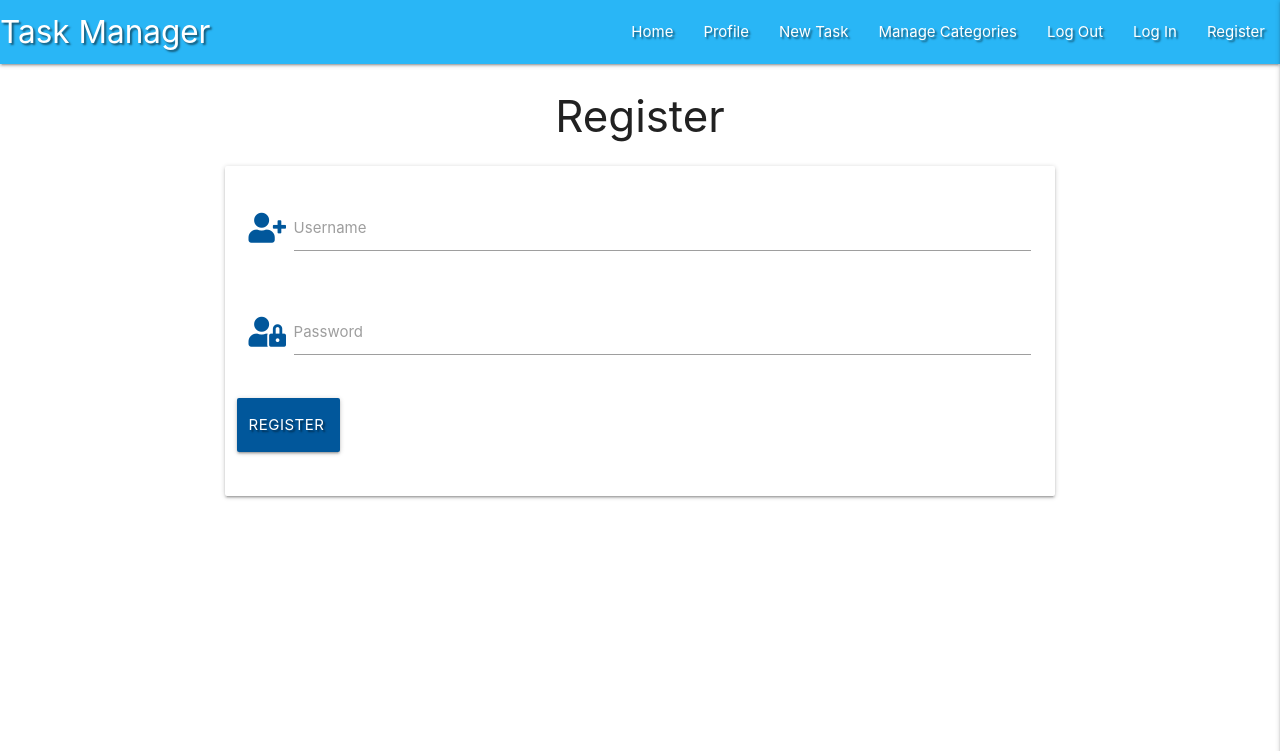
After one commit to carolinecole25/flask-task-manager, a Flask app: page /register in a window 1280 px wide. The commit adds this page. Shown: the top 751 px of the page. Run offline with Flask 2, Linux system fonts and the light colour scheme; some libraries are stand-ins or nearby versions.

Commit message:
add register template

```diff
--- a/app.py
+++ b/app.py
@@ -1,8 +1,10 @@
 import os
 from flask import (
-    Flask, flash, render_template, redirect, request, session, url_for)
+    Flask, flash, render_template,
+    redirect, request, session, url_for)
 from flask_pymongo import PyMongo
 from bson.objectid import ObjectId
+from werkzeug.security import generate_password_hash, check_password_hash
 if os.path.exists("env.py"):
     import env
 
@@ -15,6 +17,7 @@ app.secret_key = os.environ.get("SECRET_KEY")
 
 mongo = PyMongo(app)
 
+
 @app.route("/")
 @app.route("/get_tasks")
 def get_tasks():
@@ -22,7 +25,12 @@ def get_tasks():
     return render_template("tasks.html", tasks=tasks)
 
 
+@app.route("/register", methods=["GET", "POST"])
+def register():
+    return render_template("register.html")
+
+
 if __name__ == "__main__":
     app.run(host=os.environ.get("IP"),
-    port=int(os.environ.get("PORT")),
-    debug=True) #true needs to be false before submission
+            port=int(os.environ.get("PORT")),
+            debug=True)
--- a/templates/base.html
+++ b/templates/base.html
@@ -26,7 +26,7 @@
                         <li><a href="#">Manage Categories</a></li>
                         <li><a href="#">Log Out</a></li>
                         <li><a href="#">Log In</a></li>
-                        <li><a href="#">Register</a></li>
+                        <li><a href="{{ url_for('register') }}">Register</a></li>
                     </ul>
                 </div>
             </nav>
@@ -39,7 +39,7 @@
                         <li><a href="#">Manage Categories</a></li>
                         <li><a href="#">Log Out</a></li>
                         <li><a href="#">Log In</a></li>
-                        <li><a href="#">Register</a></li>
+                        <li><a href="{{ url_for('register') }}">Register</a></li>
             </ul>
         </header>
 
--- /dev/null
+++ b/templates/register.html
@@ -0,0 +1,35 @@
+{% extends "base.html" %}
+{% block content %}
+
+    <h3 class="center-align">Register</h3>
+
+    <div class="row">
+        <form class="col s12 m8 offset-m2" method="POST" action="{{ url_for('register') }}">
+            <div class="card-panel">
+                <!-- username -->
+                    <div class="row">
+                        <div class="input-field col s12">
+                            <i class="fas fa-user-plus prefix light-blue-text text-darken-4"></i>
+                            <input id="username" name="username" type="text" class="validate">
+                            <label for="username">Username</label>
+                        </div>
+                    </div>
+                    <!-- password -->
+                    <div class="row">
+                        <div class="input-field col s12">
+                            <i class="fas fa-user-lock prefix light-blue-text text-darken-4"></i>
+                            <input id="password" name="password" type="password" class="validate">
+                            <label for="password">Password</label>
+                        </div>
+                    </div>
+                    <!-- register -->
+                    <div class="row">
+                        <button type="submit" class="col 12 btn-large light-blue darken-4 text-shadow">
+                            Register <i class="fas fa-sign-alt"></i>
+                        </button>
+                    </div>
+                </div>
+        </form>
+    </div>
+
+  {% endblock %}
```
